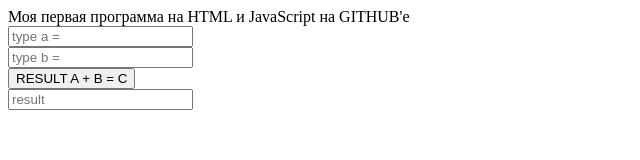
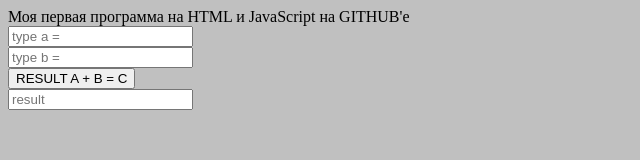
Before and after one commit to y4x777/y4x777.github.io, a plain HTML site: page game0/index.html in a window 1280 px wide. Shown: the whole page, without its empty margins (0-640 px from the left). Drawn offline with Linux system fonts and the light colour scheme.

Commit message:
Update index.html

```diff
--- a/game0/index.html
+++ b/game0/index.html
@@ -15,7 +15,7 @@
         document.getElementById("cvalue").value = c;
       }
   </script>
-  <body>
+  <body bgcolor = "silver">
     <font
       style=
       "
```
